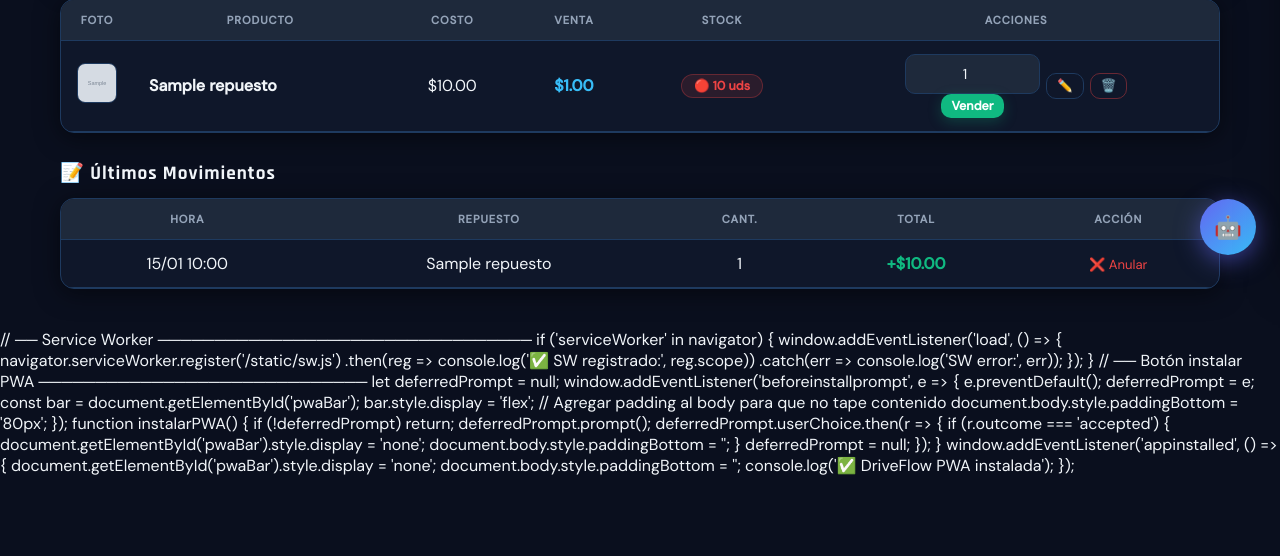
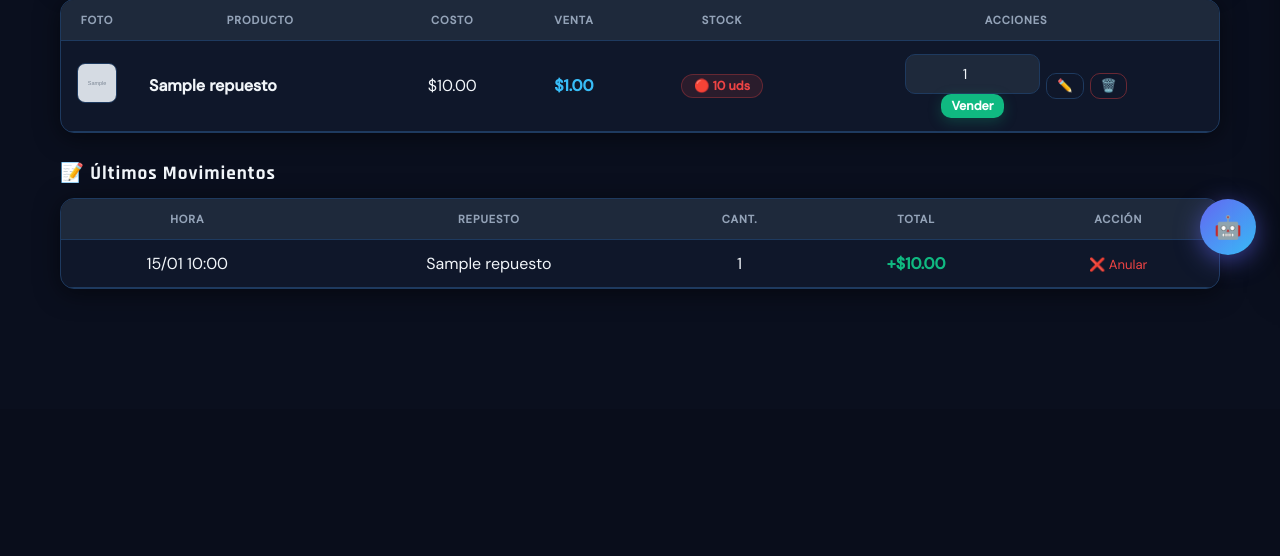
Before and after one commit to FrancoC94/Web-inventario, a Flask app: page / in a window 1280 px wide. Shown: the part 521-1077 px from the top of the page. After the commit the page ends 810 px from the top, so only its background shows below. Run offline with Flask 3, Linux system fonts and the light colour scheme; a user stored in the database is signed in; tables that the repository leaves empty hold one stand-in row (values such as "Sample post"); grey boxes marked "Sample" are stand-in pictures.

Commit message:
Update index.html

```diff
--- a/templates/index.html
+++ b/templates/index.html
@@ -479,44 +479,6 @@
 </div>
 
 <script src="{{ url_for('static', filename='js/main.js') }}"></script>
-// ── Service Worker ─────────────────────────────────
-if ('serviceWorker' in navigator) {
-    window.addEventListener('load', () => {
-        navigator.serviceWorker.register('/static/sw.js')
-            .then(reg => console.log('✅ SW registrado:', reg.scope))
-            .catch(err => console.log('SW error:', err));
-    });
-}
-
-// ── Botón instalar PWA ─────────────────────────────
-let deferredPrompt = null;
-window.addEventListener('beforeinstallprompt', e => {
-    e.preventDefault();
-    deferredPrompt = e;
-    const bar = document.getElementById('pwaBar');
-    bar.style.display = 'flex';
-    // Agregar padding al body para que no tape contenido
-    document.body.style.paddingBottom = '80px';
-});
-
-function instalarPWA() {
-    if (!deferredPrompt) return;
-    deferredPrompt.prompt();
-    deferredPrompt.userChoice.then(r => {
-        if (r.outcome === 'accepted') {
-            document.getElementById('pwaBar').style.display = 'none';
-            document.body.style.paddingBottom = '';
-        }
-        deferredPrompt = null;
-    });
-}
-
-window.addEventListener('appinstalled', () => {
-    document.getElementById('pwaBar').style.display = 'none';
-    document.body.style.paddingBottom = '';
-    console.log('✅ DriveFlow PWA instalada');
-});
-</script>
 
 <script>
 // ── Calculadora de precios ─────────────────────
```
